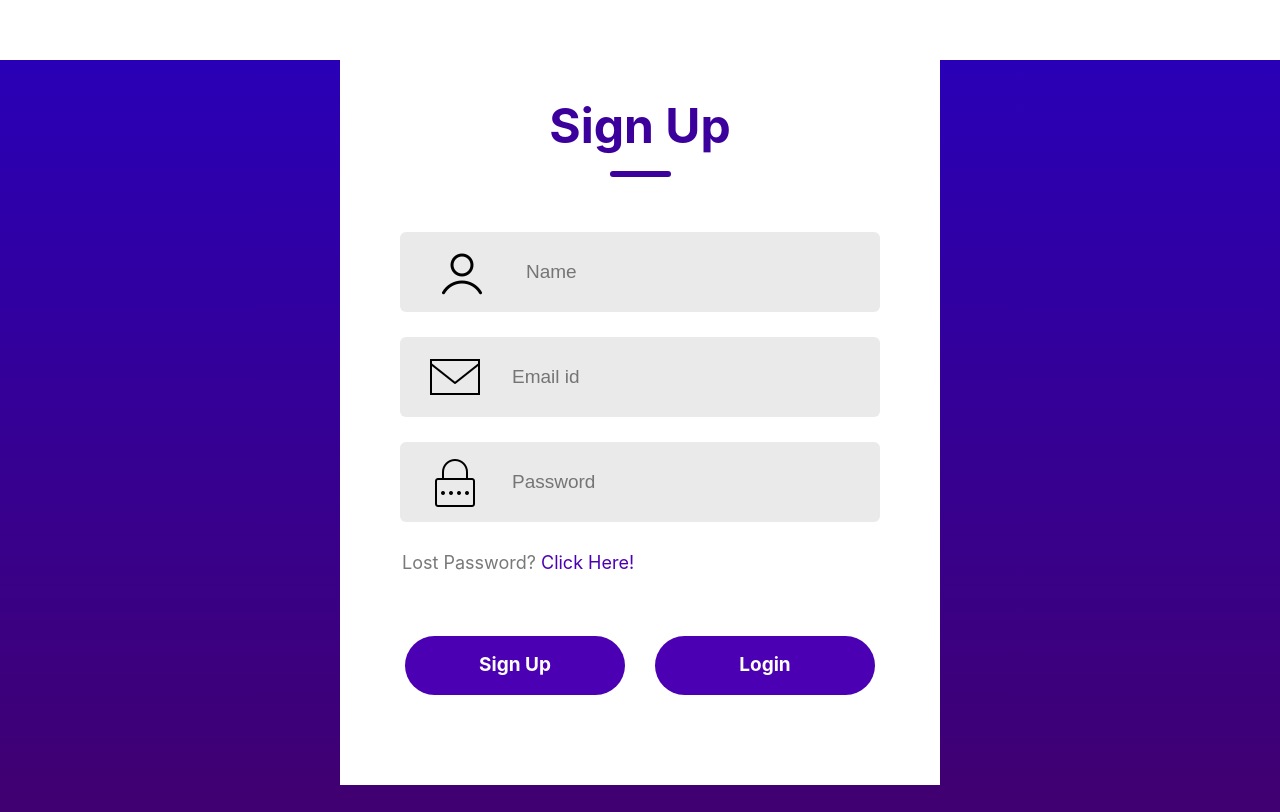
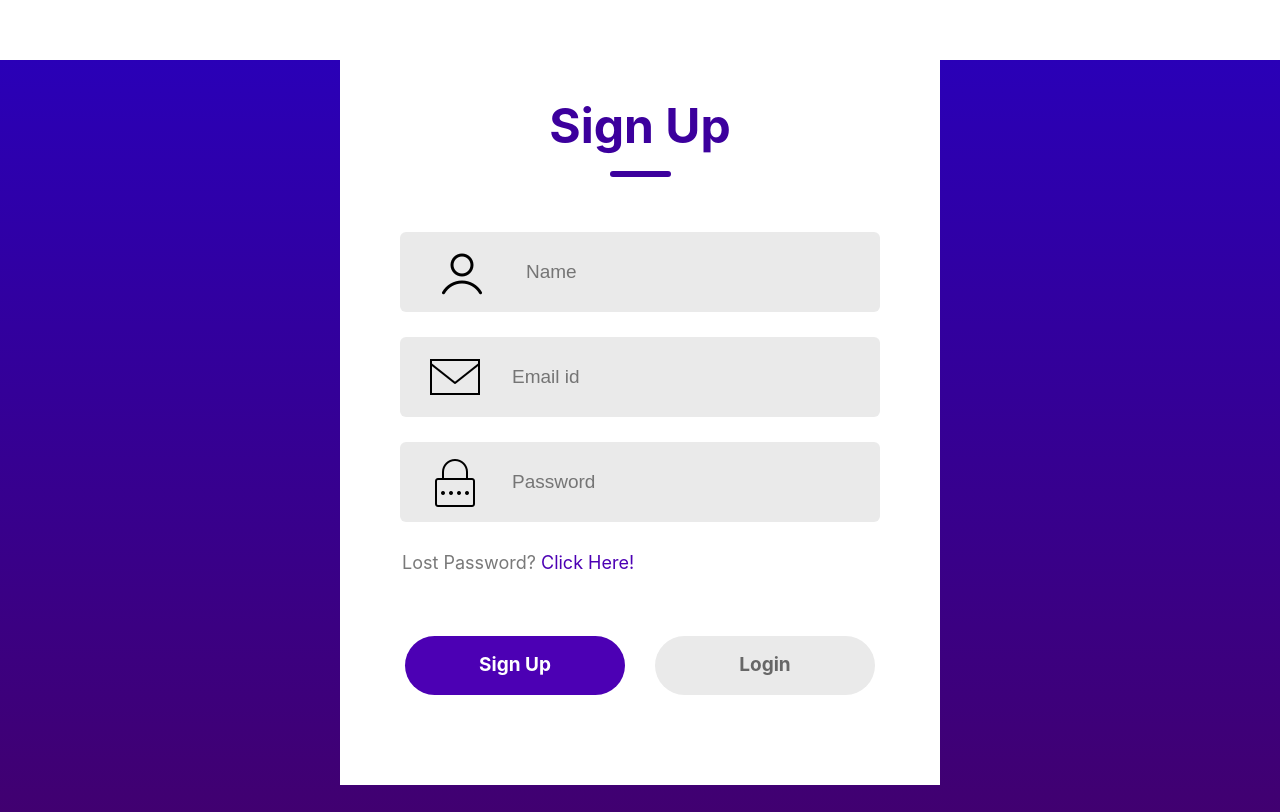
Before and after one commit to DenizShayan/login-signup, a React (Vite) app in the folder login-signup/: page / in a window 1280 px wide. Shown: the part 140-952 px from the top of the page. Built offline with nearby package versions, Linux system fonts and the light colour scheme.

Commit message:
Update LoginSignup.css

```diff
--- a/login-signup/src/component/LoginSignup/LoginSignup.css
+++ b/login-signup/src/component/LoginSignup/LoginSignup.css
@@ -92,3 +92,8 @@
     font-weight: 700;
     cursor: pointer;
 }
+
+.gray{
+    background: #eaeaea;
+    color: #676767
+}
```
